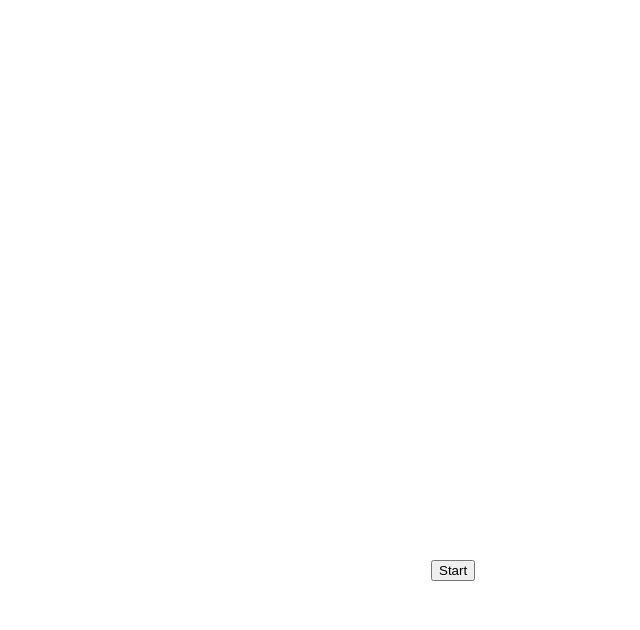
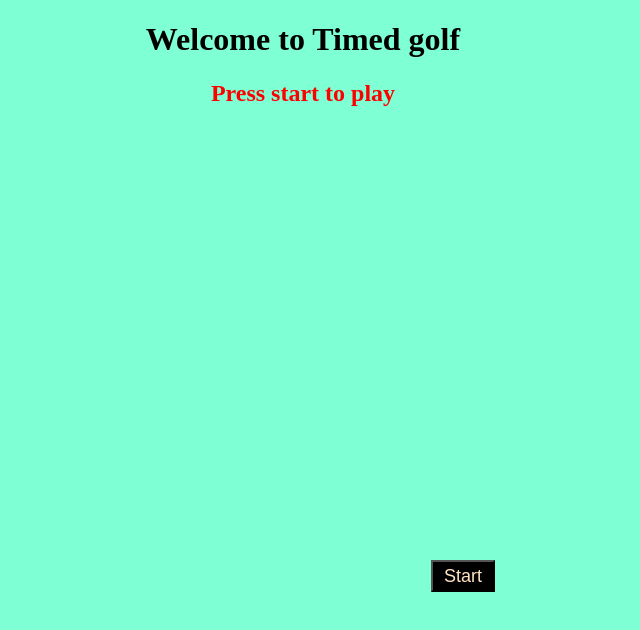
Before and after one commit to deepak-kumar39/React-Assignment---Timed-Golf, a React app: page / in a window 1280 px wide. Shown: the whole page, without its empty margins (337-977 px from the left). Built offline with nearby package versions, Linux system fonts and the light colour scheme.

Commit message:
ui updated

```diff
--- a/src/components/App.js
+++ b/src/components/App.js
@@ -66,7 +66,7 @@ class App extends React.Component {
       });
     }
     if(this.state.x==250 && this.state.y==250){
-      alert(this.state.time);
+      alert("Time taken by you:"+this.state.time);
       clearInterval(this.timerID);
       this.setState({renderBall:false, time: 0, x: 0, y: 0 ,top:0,left:0,startTime:0})
       document.removeEventListener("keydown",this.handeleventlistner);
@@ -77,15 +77,21 @@ class App extends React.Component {
     if (this.state.renderBall) {
         return (
           <>
+          <p  style={{color:"red", textAlign:"end",fontSize:"1rem"}}>Press Arrow keys to move ball</p>
           <div className="ball" style={{ position:"absolute",top:this.state.top +"px",
           left:this.state.left +"px",}}></div>
           <div className="hole" ></div>
-          <div className="heading-timer">{this.state.time}</div>
+          <div className="heading-timer" style={{fontSize:"2rem"}}>{"Time:"+this.state.time}</div>
         </>
         );
     }
     else
-        return <button onClick={this.buttonClickHandler} className="start">Start</button>
+        return (
+          <>
+          <h1 style={{textAlign:"center"}}>Welcome to Timed golf</h1>
+          <h2 style={{textAlign:"center", color:"red"}}>Press start to play</h2>
+        <button onClick={this.buttonClickHandler} className="start">Start</button>
+        </>)
   }
 
   render(){
--- a/src/styles/App.css
+++ b/src/styles/App.css
@@ -3,7 +3,9 @@
   top: 50px;
   left: 720px;
 }
-
+body{
+  background-color: aquamarine;
+}
 @import url("https://fonts.googleapis.com/css2?family=Fredoka+One&family=Roboto:ital,wght@1,100&display=swap");
 
 .ballProvider {
@@ -49,3 +51,15 @@
   top: 70%;
   left: 60%;
 }
+button{
+  background-color: black;
+  color: bisque;
+  width: 4rem;
+  height: 2rem;
+  font-size: large;
+  cursor: pointer;
+}
+button:hover{
+  background-color: aliceblue;
+  color: black;
+}
```
